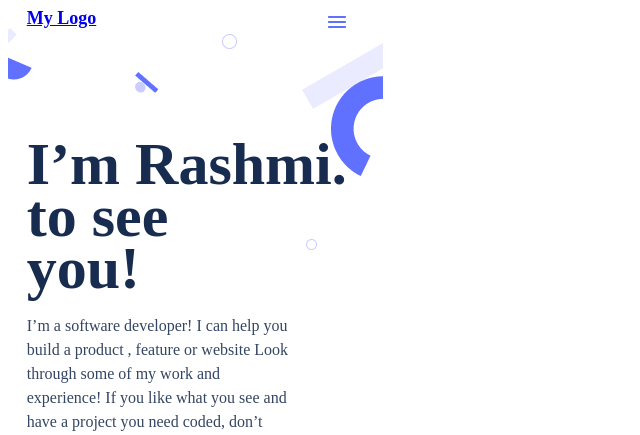
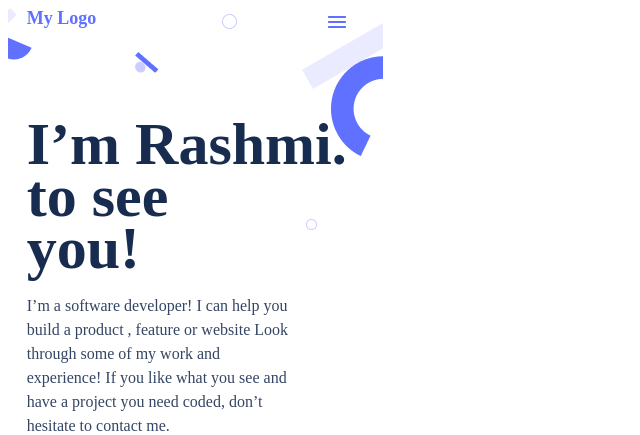
Before and after one commit to siriwardhanage/My-first-portfolio-, a website: page index.html in a window 1280 px wide. Shown: the top 435 px of the page, without its empty margins (0-640 px from the left). Drawn offline with Linux system fonts and the light colour scheme.

Commit message:
fix the structure

```diff
--- a/index.html
+++ b/index.html
@@ -9,16 +9,17 @@
 </head>
 <body>
     <header>
-        <div class="logo">
-            <a href="index.html">
-                    <p>My Logo</p>
-            </a>
-        </div>
         <nav class="MenuBar">
+            <div class="logoplace">
+                <a href="index.html" class="logo">
+                   <p>My Logo</p>
+                </a>
+            </div>
             <div class="menu">
                 <img src="img/Union.png">
             </div>
         </nav>
+    </header>
         <div class="intro">
             <section class="welcome">
                 <h1>I’m Rashmi.<br> to see<br> you!</h1>
@@ -45,6 +46,5 @@
                 </ul>
             </div>
         </div>
-    </header>
 </body>
 </html>
```
